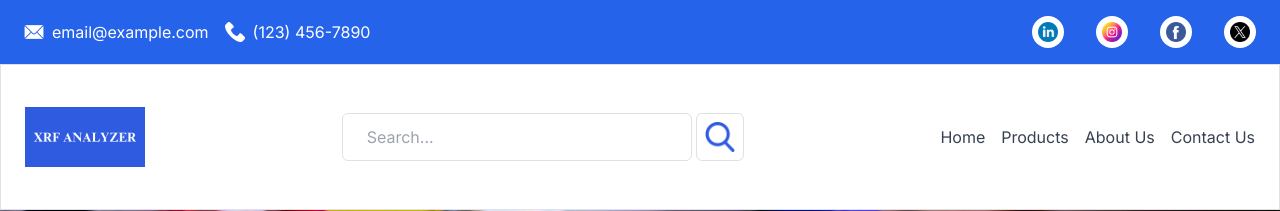
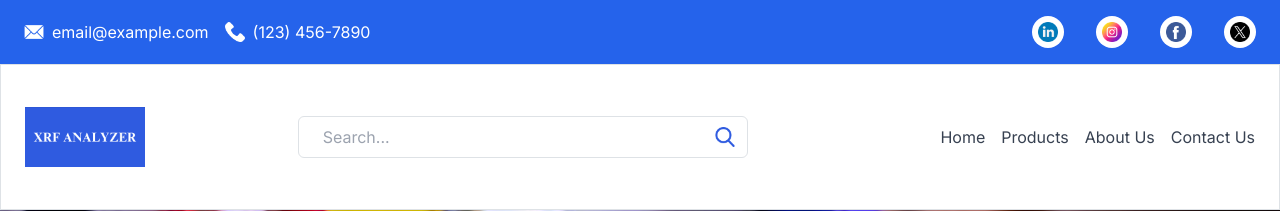
Before and after one commit to Fadhilmk/thermofisher, a Next.js app: page / in a window 1280 px wide. Shown: the top 211 px of the page. Built offline with nearby package versions, Linux system fonts and the light colour scheme; no server answers; the database is empty.

Commit message:
feedback changes

```diff
--- a/components/NavBar.js
+++ b/components/NavBar.js
@@ -71,12 +71,12 @@ const Navbar = () => {
                 placeholder="Search..."
                 className="search-bar-width px-4 py-2 rounded-md bg-white text-gray-700 focus:outline-none border border-blue-600"
               />
-              <button className="px-2 ml-1 py-2 border border-blue-600 rounded-md">
+              <button className="searchButton px-2 ml-1 py-2">
                 <Image
                   src='/icons/search.png'
                   alt="Search"
-                  width={30}
-                  height={30}
+                  width={20}
+                  height={20}
                   className="object-contain"
                 />
               </button>
--- a/components/style.css
+++ b/components/style.css
@@ -25,7 +25,11 @@
     margin-right: 1rem;  /* equivalent to mx-8 (for large screen sizes, 8 * 0.25r} */
 }
 .search-bar-width{
-    width: 350px;
+    width: 450px;
+}
+.searchButton{
+    position: relative;
+    left: -45px;
 }
 @media (max-width: 768px) {
     #carousel img{
@@ -54,6 +58,7 @@
         position: relative;
         bottom: -65px;
         margin-left: 10px;
+        right: -45px;
     }
     .search-bar-width{
         width: 300px;
```
Also changed, not shown: 1 other file (tests, documents, lock files or other folders).
